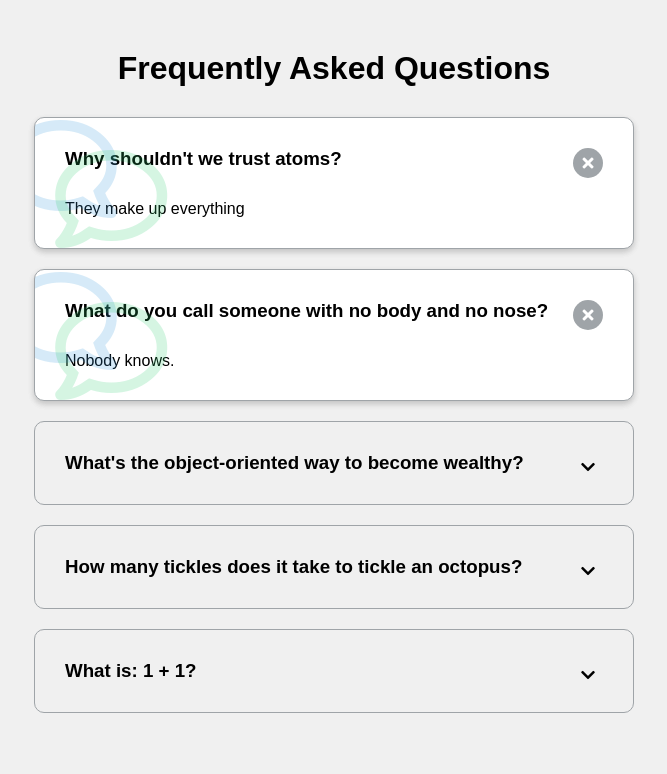
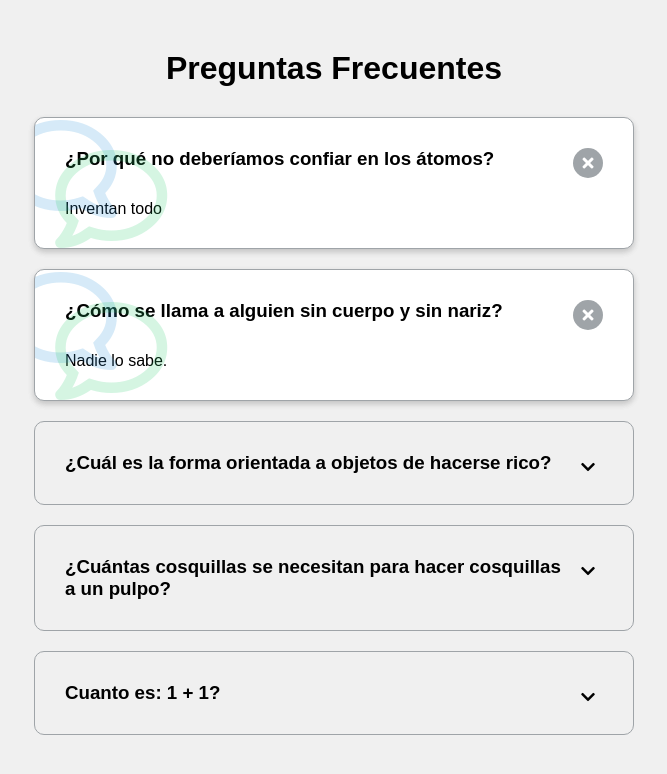
Before and after one commit to FelipeSt07/FAQ, a plain HTML site: page index.html in a window 1280 px wide. Both pictures are taken after a click on the button 894 px from the left and 315 px from the top of the page. Shown: the whole page, without its empty margins (306-973 px from the left). Drawn offline with Linux system fonts and the light colour scheme; a web font is replaced by a local one.

Commit message:
Traduccion index

```diff
--- a/index.html
+++ b/index.html
@@ -8,15 +8,15 @@
     <title>FAQ</title>
   </head>
   <body>
-    <h1>Frequently Asked Questions</h1>
+    <h1>Preguntas Frecuentes</h1>
     <div class="faq-container">
       <div class="faq active">
         <h3 class="faq-title">
-          Why shouldn't we trust atoms?
+          ¿Por qué no deberíamos confiar en los átomos?
         </h3>
 
         <p class="faq-text">
-          They make up everything
+            Inventan todo
         </p>
 
         <button class="faq-toggle">
@@ -27,10 +27,10 @@
 
       <div class="faq">
         <h3 class="faq-title">
-          What do you call someone with no body and no nose?
+            ¿Cómo se llama a alguien sin cuerpo y sin nariz?
         </h3>
         <p class="faq-text">
-          Nobody knows.
+            Nadie lo sabe.
         </p>
         <button class="faq-toggle">
           <i class="fas fa-chevron-down"></i>
@@ -40,10 +40,10 @@
 
       <div class="faq">
         <h3 class="faq-title">
-          What's the object-oriented way to become wealthy?
+            ¿Cuál es la forma orientada a objetos de hacerse rico?
         </h3>
         <p class="faq-text">
-          Inheritance.
+          Herencia.
         </p>
         <button class="faq-toggle">
           <i class="fas fa-chevron-down"></i>
@@ -53,10 +53,10 @@
 
       <div class="faq">
         <h3 class="faq-title">
-          How many tickles does it take to tickle an octopus?
+            ¿Cuántas cosquillas se necesitan para hacer cosquillas a un pulpo?
         </h3>
         <p class="faq-text">
-          Ten-tickles!
+            ¡Diez cosquillas!
         </p>
         <button class="faq-toggle">
           <i class="fas fa-chevron-down"></i>
@@ -66,10 +66,10 @@
 
       <div class="faq">
         <h3 class="faq-title">
-          What is: 1 + 1?
+          Cuanto es: 1 + 1?
         </h3>
         <p class="faq-text">
-          Depends on who are you asking.
+          Depende de a quién preguntes.
         </p>
         <button class="faq-toggle">
           <i class="fas fa-chevron-down"></i>
```
